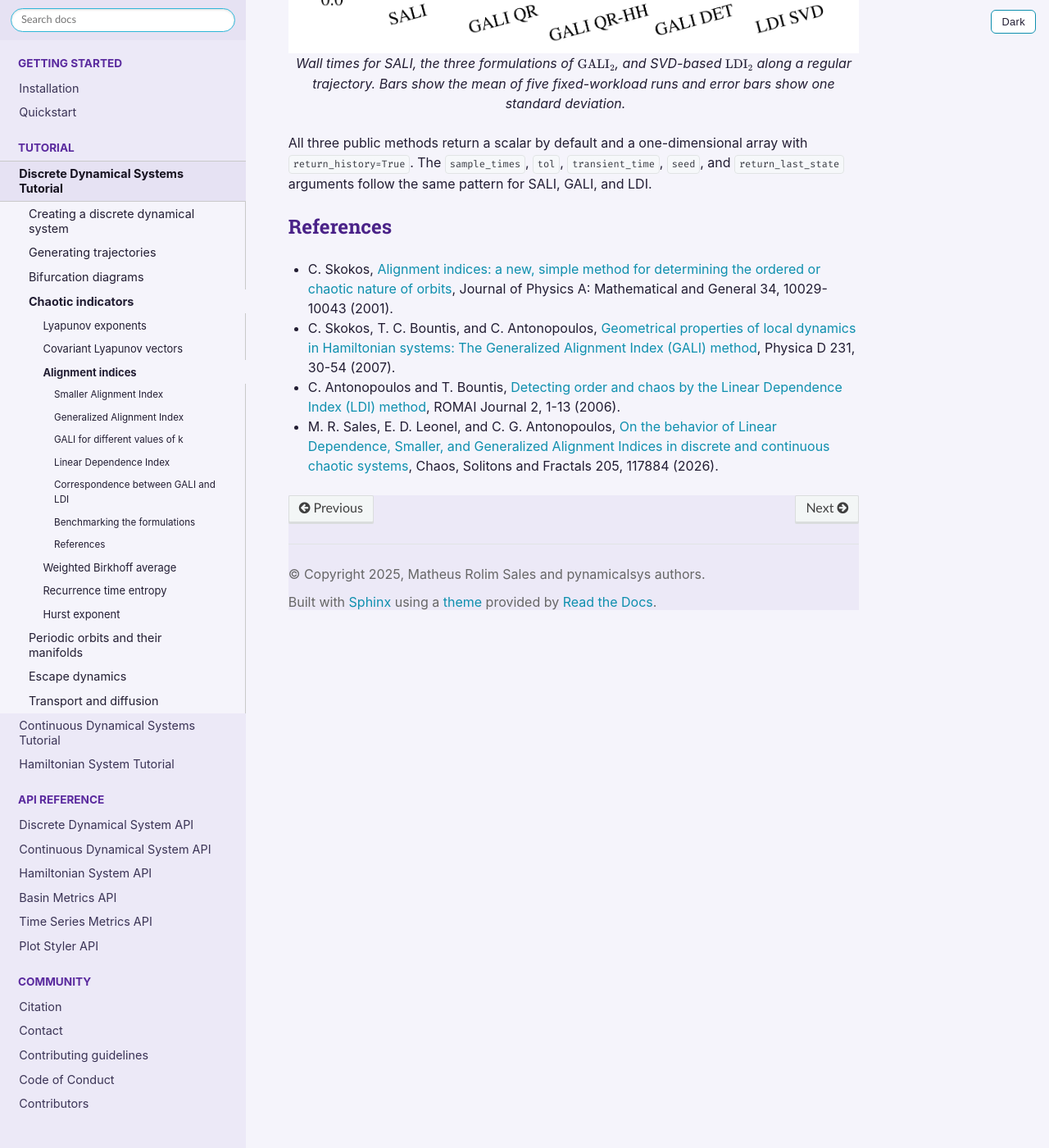
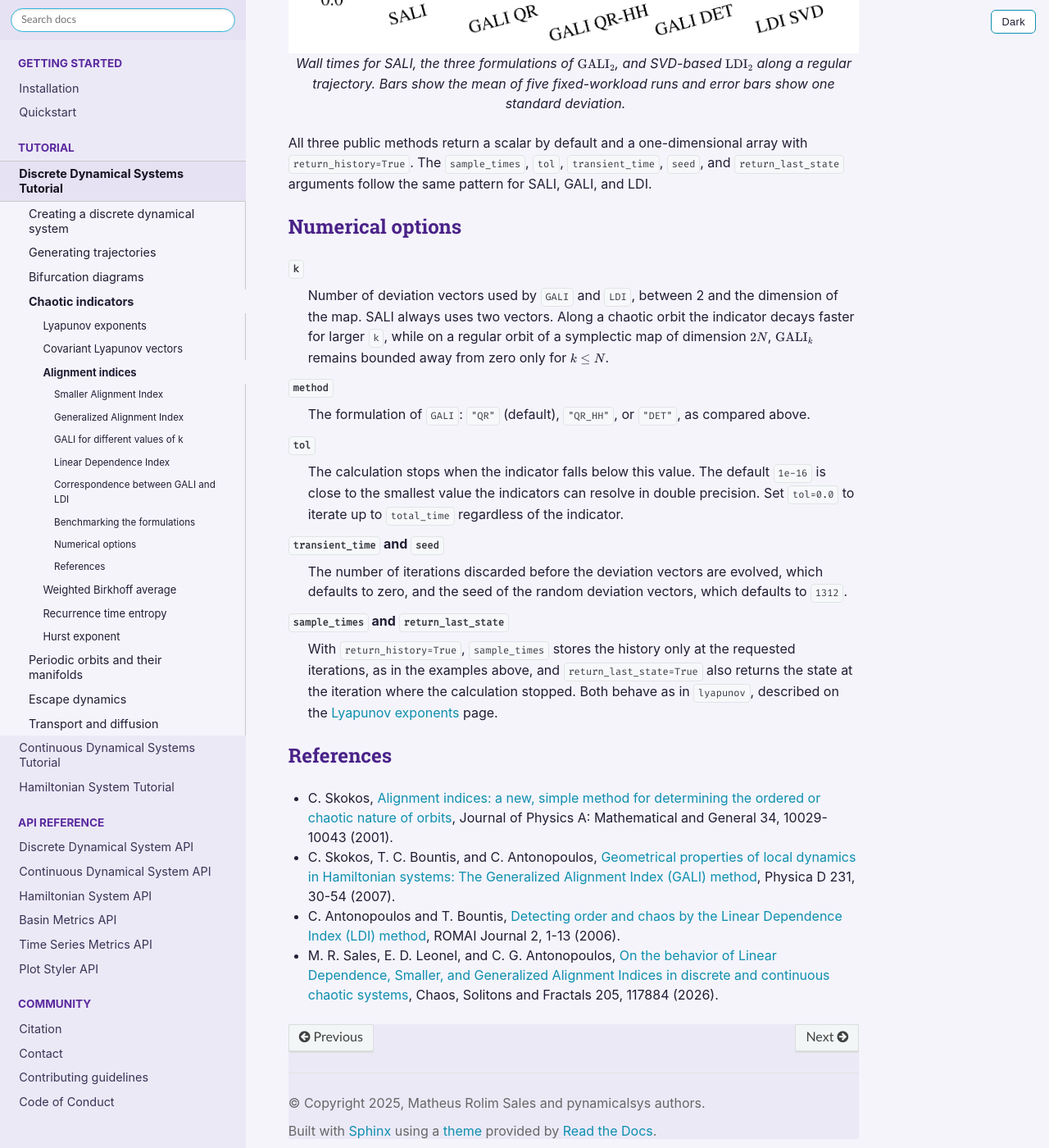
Before and after one commit to mrolims/pynamicalsys, a Sphinx documentation site: the page built from docs/source/dds_alignment_indices.rst, in a window 1280 px wide and 1400 px high, scrolled down 9505 px. Shown: the whole window at 82% size. Built offline with Sphinx 7.4.7 and the Read the Docs theme 3.1.0, drawn with Linux system fonts in a browser that asks for light colours; the version number could not be read and is left out.

Commit message:
docs: add numerical options to the discrete alignment indices page

```diff
--- a/docs/source/dds_alignment_indices.rst
+++ b/docs/source/dds_alignment_indices.rst
@@ -361,6 +361,24 @@ The most useful benchmark compares SALI, the three formulations of :math:`\mathr
 
 All three public methods return a scalar by default and a one-dimensional array with ``return_history=True``. The ``sample_times``, ``tol``, ``transient_time``, ``seed``, and ``return_last_state`` arguments follow the same pattern for SALI, GALI, and LDI.
 
+Numerical options
+^^^^^^^^^^^^^^^^^
+
+``k``
+    Number of deviation vectors used by ``GALI`` and ``LDI``, between 2 and the dimension of the map. SALI always uses two vectors. Along a chaotic orbit the indicator decays faster for larger ``k``, while on a regular orbit of a symplectic map of dimension :math:`2N`, :math:`\mathrm{GALI}_k` remains bounded away from zero only for :math:`k\leq N`.
+
+``method``
+    The formulation of ``GALI``: ``"QR"`` (default), ``"QR_HH"``, or ``"DET"``, as compared above.
+
+``tol``
+    The calculation stops when the indicator falls below this value. The default ``1e-16`` is close to the smallest value the indicators can resolve in double precision. Set ``tol=0.0`` to iterate up to ``total_time`` regardless of the indicator.
+
+``transient_time`` and ``seed``
+    The number of iterations discarded before the deviation vectors are evolved, which defaults to zero, and the seed of the random deviation vectors, which defaults to ``1312``.
+
+``sample_times`` and ``return_last_state``
+    With ``return_history=True``, ``sample_times`` stores the history only at the requested iterations, as in the examples above, and ``return_last_state=True`` also returns the state at the iteration where the calculation stopped. Both behave as in ``lyapunov``, described on the :doc:`Lyapunov exponents <dds_lyapunov>` page.
+
 References
 ^^^^^^^^^^
 
```
